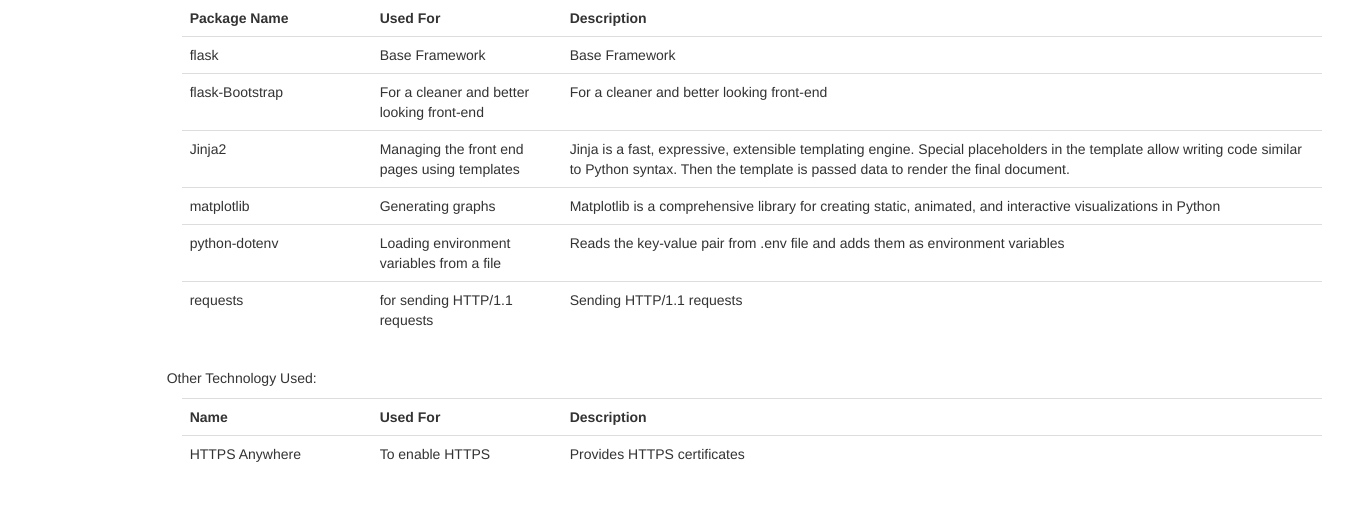
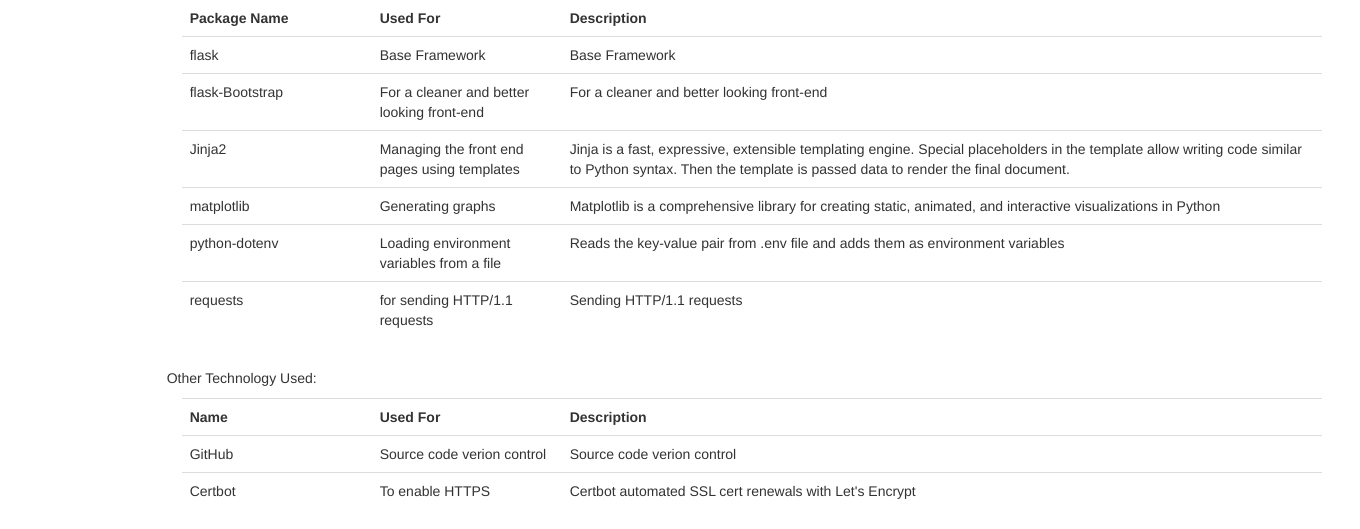
Before and after one commit to projectslinky123/app1, a Flask app: page / in a window 1360 px wide. Shown: the part 356-885 px from the top of the page. Before the commit the page ends 818 px from the top, so only its background shows below. Run offline with Flask 2, Linux system fonts and the light colour scheme; some libraries are stand-ins or nearby versions.

Commit message:
index page changes

```diff
--- a/app/routes.py
+++ b/app/routes.py
@@ -15,7 +15,6 @@
 @app.route('/')
 @app.route('/index')
 def index():
-    user = {'username': 'Suraj'}
     pkgs = [
         {'name': 'flask',
          'use': 'Base Framework',
@@ -36,7 +35,7 @@
          'use': 'for sending HTTP/1.1 requests',
          'description': 'Sending HTTP/1.1 requests'}
     ]
-    return render_template('index.html', title='Home', user=user, pkgs=pkgs)
+    return render_template('index.html', title='Home', pkgs=pkgs)
 
 
 @app.route('/weather')
@@ -96,8 +95,8 @@
 
 @app.route('/aboutme')
 def aboutme():
-    user = {'fname': 'Suraj'
-            , 'lname': 'Ramesh'}
+    user = {'fname': ''
+            , 'lname': ''}
     workexp = [
         {'postnum': '1'
             , 'title': 'Systems Analyst'
--- a/app/templates/aboutme.html
+++ b/app/templates/aboutme.html
@@ -4,7 +4,6 @@
     <table class="table table-hover">
         <tr>
             <td>
-                <h1>{{ user.fname }} {{ user.lname }}</h1>
                 {% if user.about_me %}<p>{{ user.about_me }}</p>{% endif %}
             </td>
         </tr>
--- a/app/templates/index.html
+++ b/app/templates/index.html
@@ -33,9 +33,14 @@
             <table class="table table-hover table-sm">
                 <tr><th class="col-sm-2">Name</th><th class="col-sm-2">Used For</th><th class="col-sm-8">Description</th></tr>
                 <tr>
-                    <td>HTTPS Anywhere</td>
+                    <td>GitHub</td>
+                    <td>Source code verion control</td>
+                    <td>Source code verion control</td>
+                </tr>
+                <tr>
+                    <td>Certbot</td>
                     <td>To enable HTTPS</td>
-                    <td>Provides HTTPS certificates</td>
+                    <td>Certbot automated SSL cert renewals with Let's Encrypt</td>
                 </tr>
             </table>
         </div>
--- a/app/templates/myresume.html
+++ b/app/templates/myresume.html
@@ -5,7 +5,6 @@
     <table class="table table-hover">
         <tr>
             <td>
-                <h1>{{ user.fname }} {{ user.lname }}</h1>
                 {% if user.about_me %}<p>{{ user.about_me }}</p>{% endif %}
             </td>
         </tr>
```
